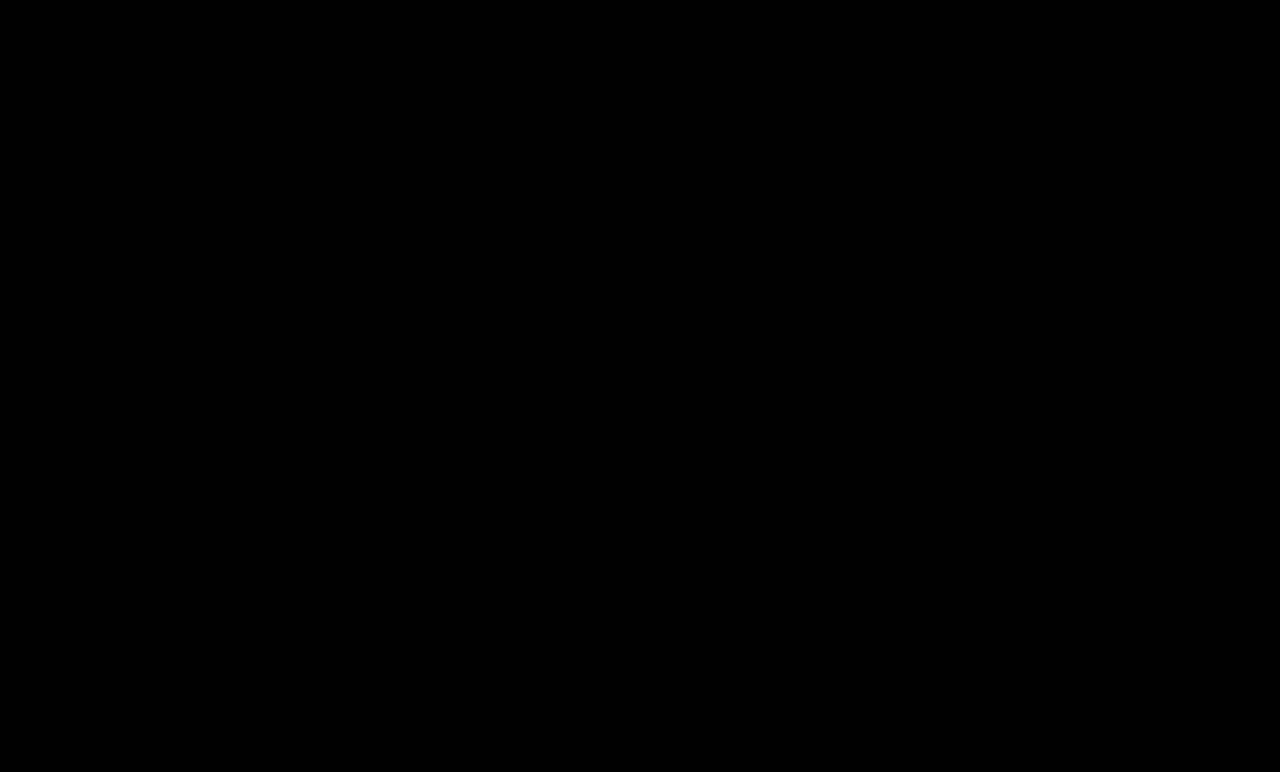
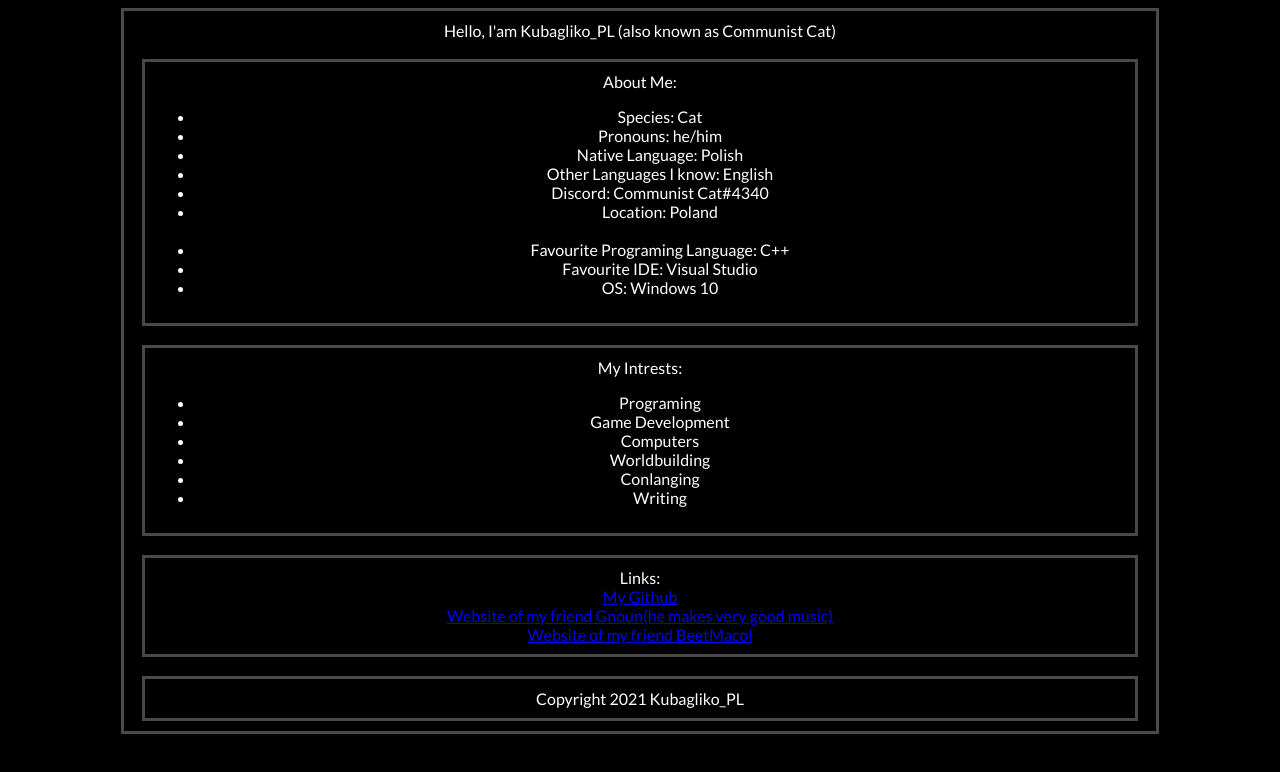
Before and after one commit to KubaglikoPL/KubaglikoPL.github.io, a plain HTML site: page index.html in a window 1280 px wide. Drawn offline with Linux system fonts and the light colour scheme.

Commit message:
New Website :)

```diff
--- a/index.html
+++ b/index.html
@@ -2,12 +2,54 @@
 <html lang="pl">
 <head>
 	<meta charset="utf-8"/>
-	<title>K I M Studio</title>
+	<title>Kubagliko_PL</title>
 	<meta http-equiv="X-UA-Compatible" content="IE=edge,chrome=1"/>
 	<meta name="author" content="Kubagliko_PL"/>
 	<link rel="stylesheet" href="style.css" typ="text/css" />
 	<link href="https://fonts.googleapis.com/css?family=Lato:400,700" rel="stylesheet">
 </head>
 <body>
+	<div id="center">
+		Hello, I'am Kubagliko_PL (also known as Communist Cat)
+		<br/><br/>
+		<div class="subcenter">
+			About Me:
+			<ul>
+				<li>Species: Cat</li>
+				<li>Pronouns: he/him</li>
+				<li>Native Language: Polish</li>
+				<li>Other Languages I know: English</li>
+				<li>Discord: Communist Cat#4340</li>
+				<li>Location: Poland</li>
+				<br/>
+				<li>Favourite Programing Language: C++</li>
+				<li>Favourite IDE: Visual Studio</li>
+				<li>OS: Windows 10</li>
+			</ul>
+		</div>
+		<br/>
+		<div class="subcenter">
+			My Intrests:
+			<ul>
+				<li>Programing</li>
+				<li>Game Development</li>
+				<li>Computers</li>
+				<li>Worldbuilding</li>
+				<li>Conlanging</li>
+				<li>Writing</li>
+			</ul>
+		</div>
+		<br/>
+		<div class="subcenter">
+			Links:<br/>
+			<a href="https://github.com/KubaglikoPL" target="_blank">My Github</a><br/>
+			<a href="https://gnoun.net/index.html" target="_blank">Website of my friend Gnoun(he makes very good music)</a><br/>
+			<a href="https://beetmacol.com" target="_blank">Website of my friend BeetMacol</a><br/>
+		</div>
+		<br/>
+		<div class="subcenter">
+			Copyright 2021 Kubagliko_PL
+		</div>
+	</div>
 </body>
 </html>
--- a/style.css
+++ b/style.css
@@ -4,3 +4,18 @@ body
 	font-family: 'Lato', sans-serif;
 	background-color: black;
 }
+#center {
+	margin: auto;
+	width: 80%;
+	height: 80%;
+	border: 3px solid #494949;
+	padding: 10px;
+	text-align: center;
+}
+.subcenter {
+	margin: auto;
+	width: 96%;
+	border: 3px solid #494949;
+	padding: 10px;
+	text-align: center;
+}
```
Also changed, not shown: 1 other file.
